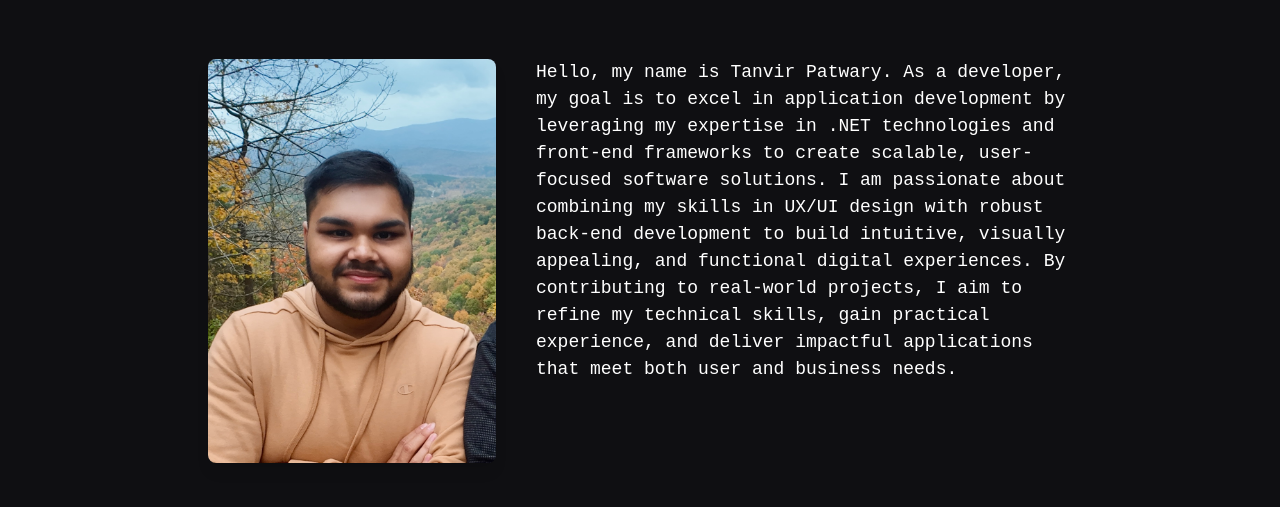
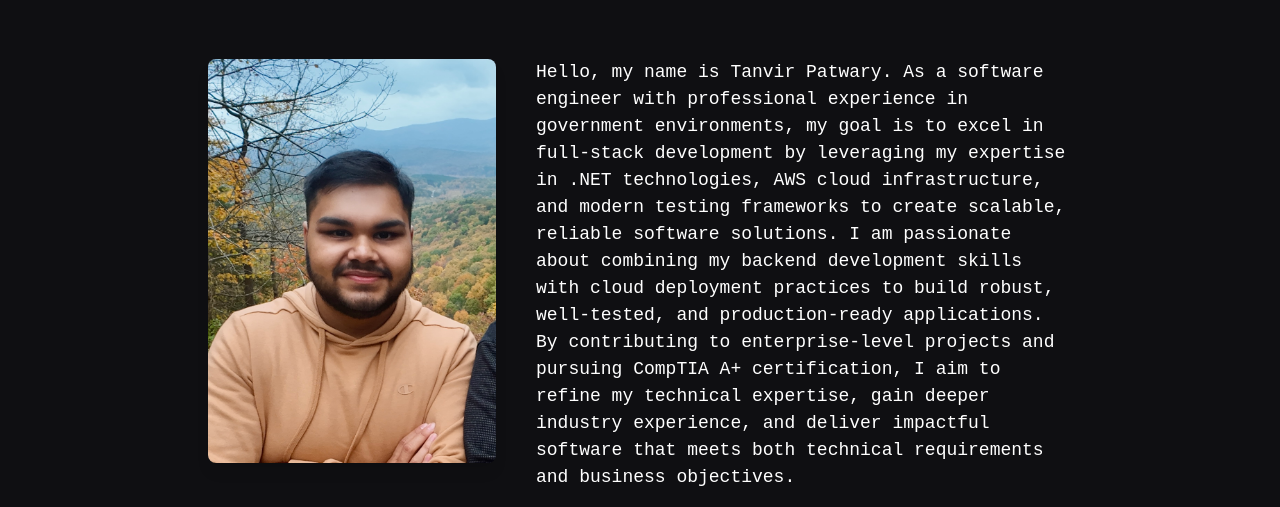
Before and after one commit to tanvirp10/Portfolio, a website: page About Me.html in a window 1280 px wide. Shown: the part 293-800 px from the top of the page. Drawn offline with Linux system fonts and the light colour scheme.

Commit message:
About Me Description Update

```diff
--- a/About Me.html
+++ b/About Me.html
@@ -51,7 +51,7 @@
         <img src="images/MyPhoto.jpg" alt="My Photo" class="w-1/2 lg:w-1/3 rounded-lg shadow-lg">
         <div class="text-left lg:w-2/3 text-lg leading-snug lg:text-lg lg:leading-normal lg:space-y-2">
           <p>
-            Hello, my name is Tanvir Patwary. As a developer, my goal is to excel in application development by leveraging my expertise in .NET technologies and front-end frameworks to create scalable, user-focused software solutions. I am passionate about combining my skills in UX/UI design with robust back-end development to build intuitive, visually appealing, and functional digital experiences. By contributing to real-world projects, I aim to refine my technical skills, gain practical experience, and deliver impactful applications that meet both user and business needs.
+            Hello, my name is Tanvir Patwary. As a software engineer with professional experience in government environments, my goal is to excel in full-stack development by leveraging my expertise in .NET technologies, AWS cloud infrastructure, and modern testing frameworks to create scalable, reliable software solutions. I am passionate about combining my backend development skills with cloud deployment practices to build robust, well-tested, and production-ready applications. By contributing to enterprise-level projects and pursuing CompTIA A+ certification, I aim to refine my technical expertise, gain deeper industry experience, and deliver impactful software that meets both technical requirements and business objectives.
           </p>
         </div>
       </div>
```
